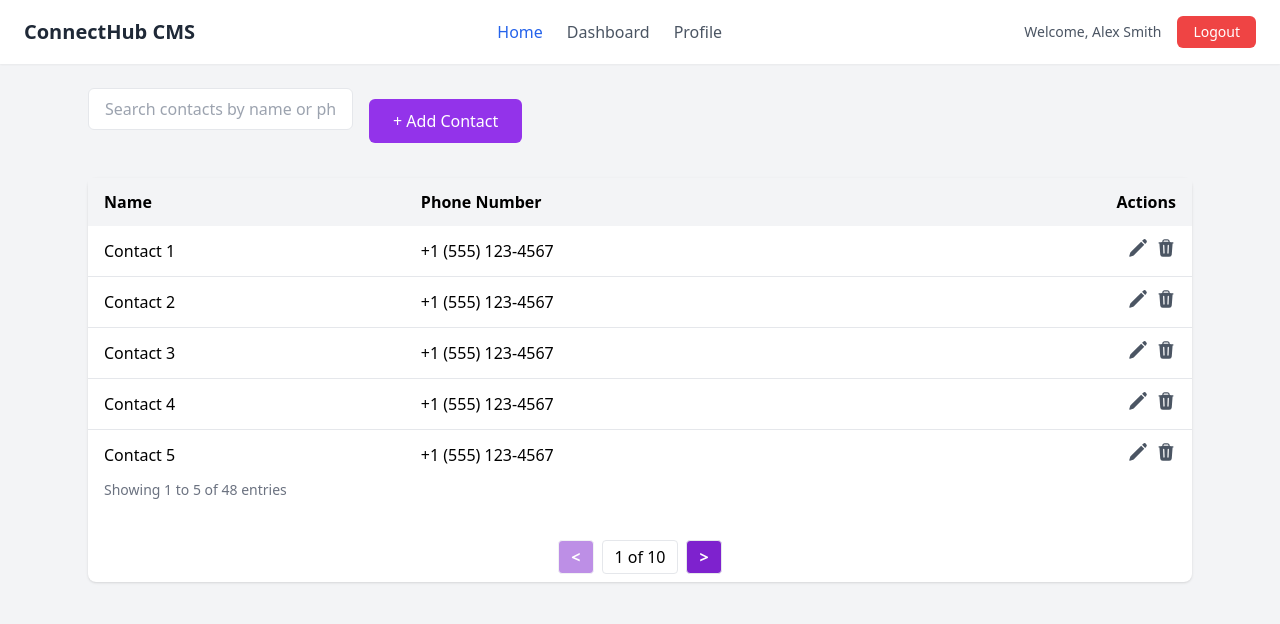
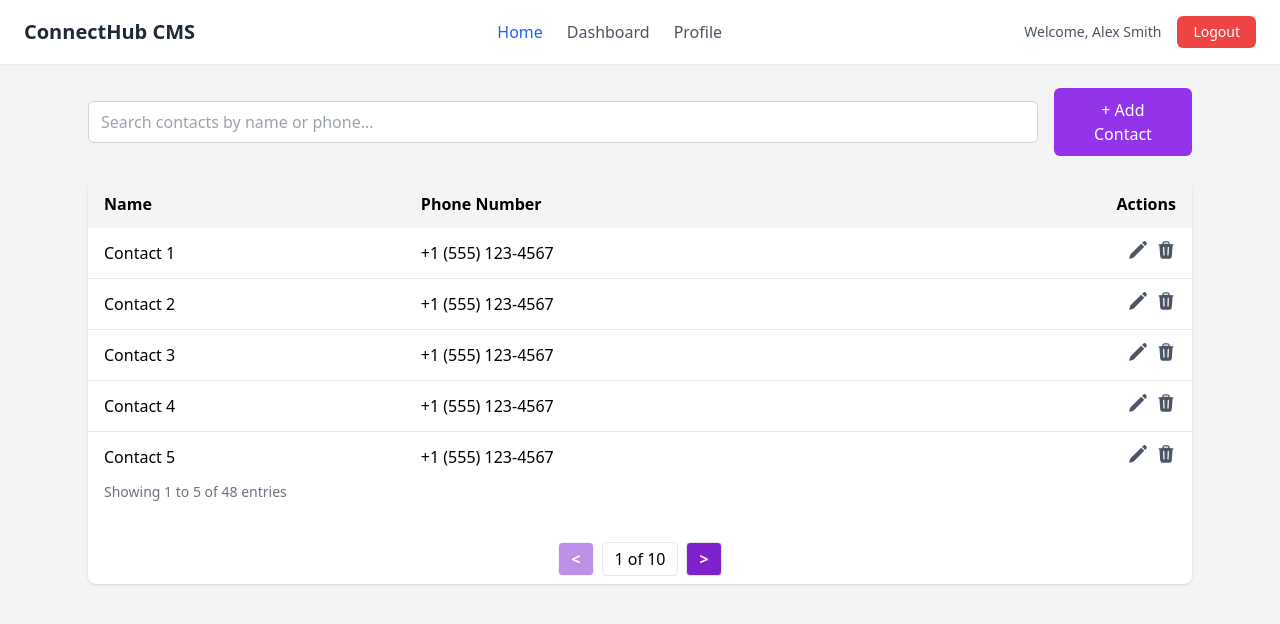
Before and after one commit to muhammadanascode/contact-management-frontend, a React (Create React App) app: page / in a window 1280 px wide. Shown: the top 624 px of the page. Built offline with nearby package versions, Linux system fonts and the light colour scheme.

Commit message:
refactor: remove div wrapper and use custom componentfor input field

```diff
--- a/src/components/SearchBar.js
+++ b/src/components/SearchBar.js
@@ -1,12 +1,16 @@
+import { useState } from "react";
+import InputField from "./InputField";
+
 const SearchBar = () => {
+    const[value , setValue] = useState("");
+
     return (
-        <div className="flex flex-col sm:flex-row gap-4 mb-6">
-            <input
-                type="text"
-                placeholder="Search contacts by name or phone..."
-                className="flex-1 px-4 py-2 border rounded-md focus:outline-none focus:ring-2 focus:ring-blue-500"
-            />
-        </div>
+        <InputField
+            type="text"
+            placeholder="Search contacts by name or phone..."
+            value={value}
+            setValue={setValue}
+        />
     );
 };
 
```
